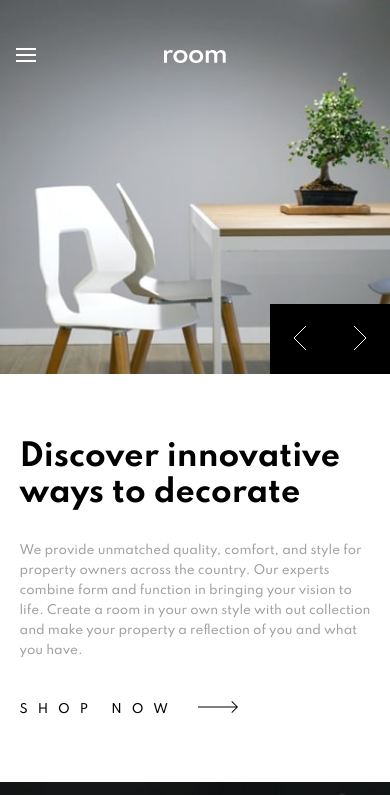
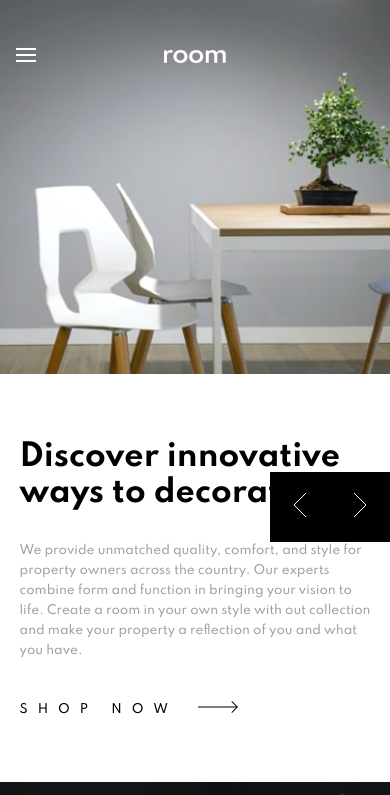
Before and after one commit to MilitusInnocent/room-homepage, a React (Create React App) app: page / in a window 390 px wide. Shown: the top 795 px of the page. Built offline with nearby package versions, Linux system fonts and the light colour scheme.

Commit message:
mobile done

```diff
--- a/src/index.js
+++ b/src/index.js
@@ -4,8 +4,6 @@ import App from './App';
 
 
 ReactDOM.render(
-  <React.StrictMode>
-    <App />
-  </React.StrictMode>,
+    <App />,
   document.getElementById('root')
 );
--- a/src/styles/_header.scss
+++ b/src/styles/_header.scss
@@ -93,7 +93,7 @@
         }
 
         &__pagination__arrows {
-            top: 0; right: 0; left: auto;
+            top: 41%; right: 0; left: auto;
             transform: translateY(-100%);
             height: max-content;
         }
```
